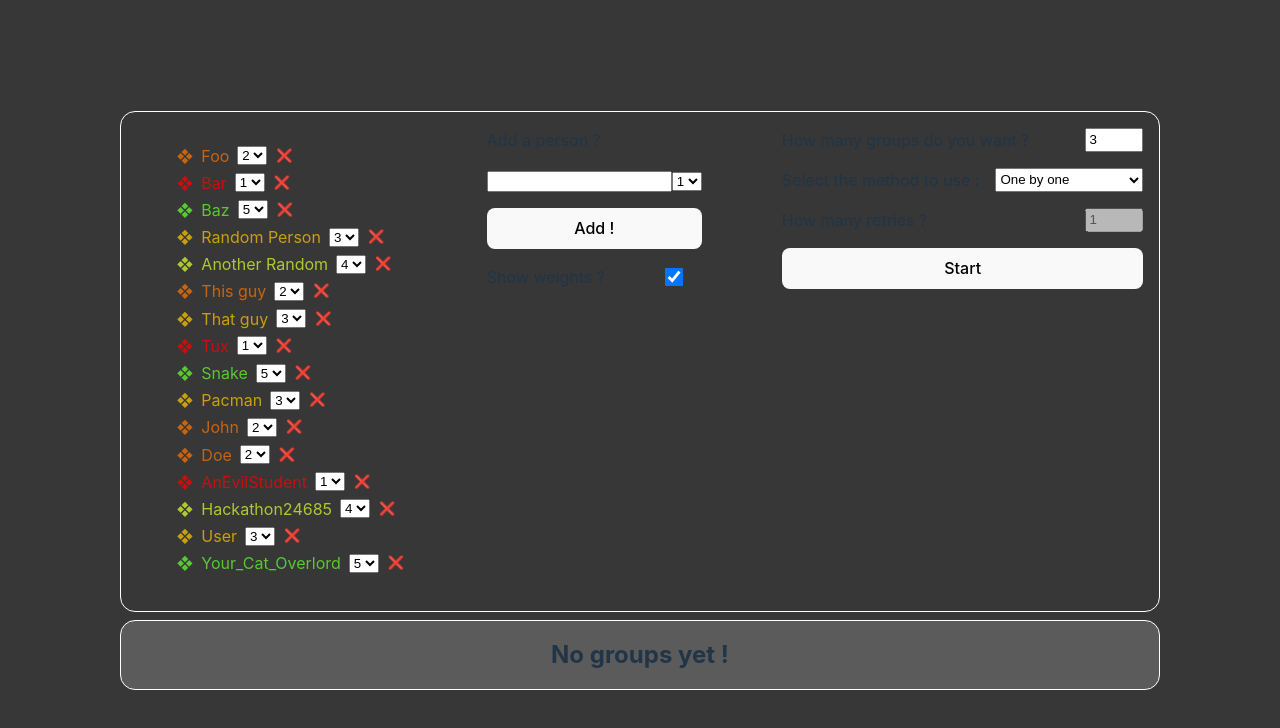
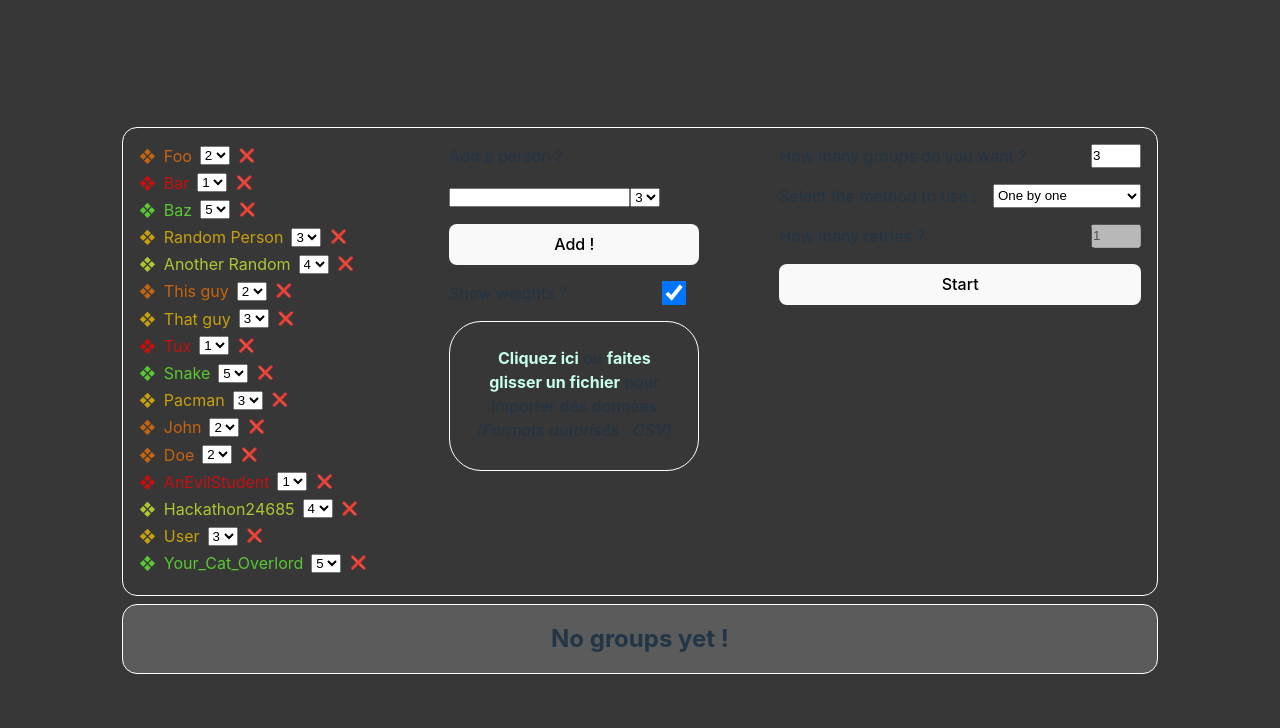
Before and after one commit to Zakari-B/group-generator, a React (Vite) app: page / in a window 1280 px wide. Shown: the top 728 px of the page. Built offline with nearby package versions, Linux system fonts and the light colour scheme.

Commit message:
Added a file input and it is now possible to upload a CSV to quickly create a list of people

```diff
--- a/src/App.css
+++ b/src/App.css
@@ -1,5 +1,11 @@
 :root {
   --background: rgb(55, 55, 55);
+}
+
+* {
+  box-sizing: border-box;
+  margin: 0;
+  padding: 0;
 }
 
 body {
@@ -102,3 +108,54 @@ body {
 .veryHigh {
   color: rgb(90, 200, 50);
 }
+
+.dropZone > input {
+  position: absolute;
+  top: 0;
+  left: 0;
+  width: 100%;
+  height: 100%;
+  opacity: 0;
+}
+
+.dropZone {
+  position: relative;
+  height: 150px;
+  border: 1px solid white;
+  border-radius: 2rem;
+  padding: 1.5rem;
+  max-width: 250px;
+  word-wrap: break-word;
+  text-align: center;
+}
+
+.dropZone span {
+  color: rgb(200, 255, 235);
+  font-weight: bold;
+}
+
+.dropZone:hover,
+.fileHover {
+  background-color: aliceblue;
+  color: black;
+}
+
+.dropZone:hover span,
+.fileHover span {
+  color: rgb(50, 100, 225);
+}
+
+.fileHover {
+  background-color: aliceblue !important;
+  color: black !important;
+}
+
+.errorBox {
+  border: 1px solid white;
+  border-radius: 2rem;
+  padding: 1rem;
+  background-color: rgba(200, 40, 40, 0.5);
+  font-weight: bold;
+  text-align: center;
+  max-width: 250px;
+}
--- a/src/App.tsx
+++ b/src/App.tsx
@@ -1,20 +1,37 @@
-import { ChangeEvent, MouseEvent, useState } from 'react'
+import { ChangeEvent, MouseEvent, useState, useEffect } from 'react'
 import './App.css'
 
 function App() {
+  type Person = {
+    name: string,
+    weight: number
+  }
+  type FileContent = {
+    ext: string,
+    content: string
+  }
+
+
   //
   // EXEMPLE :
   //
   // const people: Person[] = [{ name: "Foo", weight: 2 }, { name: "Bar", weight: 1 }, { name: "Baz", weight: 5 }, { name: "Random Person", weight: 3 }, { name: "Another Random", weight: 4 }, { name: "This guy", weight: 2 }, { name: "That guy", weight: 3 }, { name: "Tux", weight: 1 }, { name: "Snake", weight: 5 }, { name: "Pacman", weight: 3 }, { name: "John", weight: 2 }, { name: "Doe", weight: 2 }, { name: "AnEvilStudent", weight: 1 }, { name: "Hackathon24685", weight: 4 }, { name: "User", weight: 3 }, { name: "Your_Cat_Overlord", weight: 5 }]
   //
-  type Person = {
-    name: string,
-    weight: number
-  }
-  const people: Person[] = [{ name: "Foo", weight: 2 }, { name: "Bar", weight: 1 }, { name: "Baz", weight: 5 }, { name: "Random Person", weight: 3 }, { name: "Another Random", weight: 4 }, { name: "This guy", weight: 2 }, { name: "That guy", weight: 3 }, { name: "Tux", weight: 1 }, { name: "Snake", weight: 5 }, { name: "Pacman", weight: 3 }, { name: "John", weight: 2 }, { name: "Doe", weight: 2 }, { name: "AnEvilStudent", weight: 1 }, { name: "Hackathon24685", weight: 4 }, { name: "User", weight: 3 }, { name: "Your_Cat_Overlord", weight: 5 }]
+  const people: Person[] = [
+    { name: "Foo", weight: 2 }, { name: "Bar", weight: 1 }, { name: "Baz", weight: 5 },
+    { name: "Random Person", weight: 3 }, { name: "Another Random", weight: 4 },
+    { name: "This guy", weight: 2 }, { name: "That guy", weight: 3 },
+    { name: "Tux", weight: 1 }, { name: "Snake", weight: 5 }, { name: "Pacman", weight: 3 },
+    { name: "John", weight: 2 }, { name: "Doe", weight: 2 }, { name: "AnEvilStudent", weight: 1 },
+    { name: "Hackathon24685", weight: 4 }, { name: "User", weight: 3 }, { name: "Your_Cat_Overlord", weight: 5 }
+  ]
 
+
+  const [error, setError] = useState<Error | null>(null);
+  const [errorDisplayed, isErrorDisplayed] = useState<boolean>(false);
+  const [fileContents, setFileContents] = useState<FileContent | null>(null);
   const [list, setList] = useState<Person[]>(people);
-  const [personInput, setPersonInput] = useState<Person>({ name: "", weight: 1 });
+  const [personInput, setPersonInput] = useState<Person>({ name: "", weight: 3 });
   const [nbGroup, setNbGroup] = useState<number>(3);
   const [mode, setMode] = useState<number>(1);
   const [nbRetries, setNbRetries] = useState<number>(1);
@@ -28,6 +45,9 @@ function App() {
     4: "high",
     5: "veryHigh",
   }
+  const ALLOWED_MIME_TYPES = [
+    "text/csv"
+  ]
 
   const personDeleteHandler = (button: HTMLButtonElement) => {
     const target: number = list.findIndex((person) => (person.name === button.value.split("::")[0] && person.weight === parseInt(button.value.split("::")[1])));
@@ -50,7 +70,7 @@ function App() {
   const setListHandler = (): void => {
     if (personInput.name.trim() !== "" && personInput.weight > 0 && personInput.weight <= 5) {
       setList(() => [...list, personInput])
-      setPersonInput({ name: "", weight: 1 });
+      setPersonInput({ name: "", weight: 3 });
     }
   }
 
@@ -209,6 +229,93 @@ function App() {
     setGeneratedGroups(() => tempArray)
   }
 
+  const fileParse = async (fileContent: FileContent | null) => {
+    if (fileContent == null) return;
+    try {
+      if (fileContent.ext === "csv") {
+        try {
+          // Split the file into separate rows and drop the empty ones
+          const rows = fileContent.content.split("\n");
+          const cleanedRows = rows.filter((row) => row.trim() !== "")
+          // Get the CSV headers
+          const headers = cleanedRows[0].split(",");
+          // Possible keys that might contain the firstname of the person, add the firstname key here if necessar
+          const firstnameKeys = ["fname", "firstname", "prenom", "prénom"]
+          // Try to find if that key exists in our CSV
+          let firstnameIndex: number | null = null;
+          for (let i = 0; i < headers.length; i++) {
+            if (firstnameKeys.includes(headers[i])) {
+              firstnameIndex = i;
+            }
+            // Break separately : in case we need to extract more fields later, we'll check if all of them have been found before exiting the loop
+            if (firstnameIndex != null) break;
+          }
+          // If no key has been found, Error
+          if (firstnameIndex == null) {
+            const err = new Error("Names not found while parsing this file.");
+            setError(() => err as Error)
+            return;
+          }
+          // Start creating the new list of people to display using a default weight of 3
+          const personList: Person[] = [];
+          for (let j = 1; j <= cleanedRows.length - 1; j++) {
+            const person = { name: cleanedRows[j].split(",")[firstnameIndex], weight: 3 }
+            personList.push(person);
+          }
+          setList(() => personList)
+        } catch (err) {
+          setError(() => err as Error)
+        }
+      }
+      else {
+        const err = new TypeError("Unable to parse this file")
+        setError(() => err)
+      }
+    } catch (err) {
+      setError(() => err as Error)
+    }
+  }
+
+
+  const readFile = (file: File) => {
+    const fileExt = file.name.slice(file.name.lastIndexOf('.') + 1).toLowerCase();
+    const security = file.name.indexOf('.exe.')
+    if (security !== -1) {
+      const err = new Error("Dangerous file detected")
+      setError(() => err)
+      return;
+    }
+    if (!ALLOWED_MIME_TYPES.includes(file.type)) {
+      const err = new TypeError("This type of file is not supported")
+      setError(() => err)
+      return;
+    }
+
+    const reader = new FileReader();
+    reader.readAsText(file);
+    reader.onload = () => {
+      setFileContents({ ext: fileExt, content: reader.result as string });
+    };
+    reader.onerror = () => {
+      throw new Error("An error occurred while reading this file")
+    };
+  }
+
+  useEffect(() => {
+    fileParse(fileContents)
+  }, [fileContents]);
+
+  useEffect(() => {
+    if (error != null) {
+      isErrorDisplayed(() => true);
+      setTimeout(() => {
+        isErrorDisplayed(() => false);
+        setError(null);
+      }, 3000)
+    }
+  }, [error])
+
+
   return (
     <>
       <div className="listContainer group">
@@ -247,6 +354,41 @@ function App() {
             <label htmlFor="weightCheckbox">Show weights ?</label>
             <input type="checkbox" id="weightCheckbox" defaultChecked={showWeight} onChange={() => setShowWeight(() => !showWeight)} />
           </div>
+          <label className="dropZone" htmlFor="fileInput">
+            <p><span>Cliquez ici</span> ou <span>faites glisser un fichier</span> pour importer des données</p>
+            <p><i>(Formats autorisés : CSV)</i></p>
+            <input id="fileInput" type="file"
+              onChange={(e) => {
+                e.target.files ? readFile(e.target.files[0]) : null;
+                e.target.value = "";
+              }}
+              onDragOver={(e) => {
+                e.stopPropagation();
+                e.preventDefault();
+                e.dataTransfer.dropEffect = "copy";
+              }}
+              onDragEnter={(e) => {
+                const target = e.target as HTMLInputElement;
+                (target.parentElement as HTMLLabelElement).classList.add("fileHover")
+              }}
+              onDragLeave={(e) => {
+                const target = e.target as HTMLInputElement;
+                (target.parentElement as HTMLLabelElement).classList.remove("fileHover")
+              }}
+              onDrop={(e) => {
+                e.stopPropagation();
+                e.preventDefault();
+                const target = e.target as HTMLInputElement;
+                (target.parentElement as HTMLLabelElement).classList.contains("fileHover") ? (target.parentElement as HTMLLabelElement).classList.remove("fileHover") : null;
+                readFile(e.dataTransfer.files[0])
+              }}
+            />
+          </label>
+          {errorDisplayed && error?.message ?
+            <div className="errorBox">
+              <p>{error?.message}</p>
+            </div>
+            : null}
         </div>
         <div className="column">
           <div className="inputRow">
```
